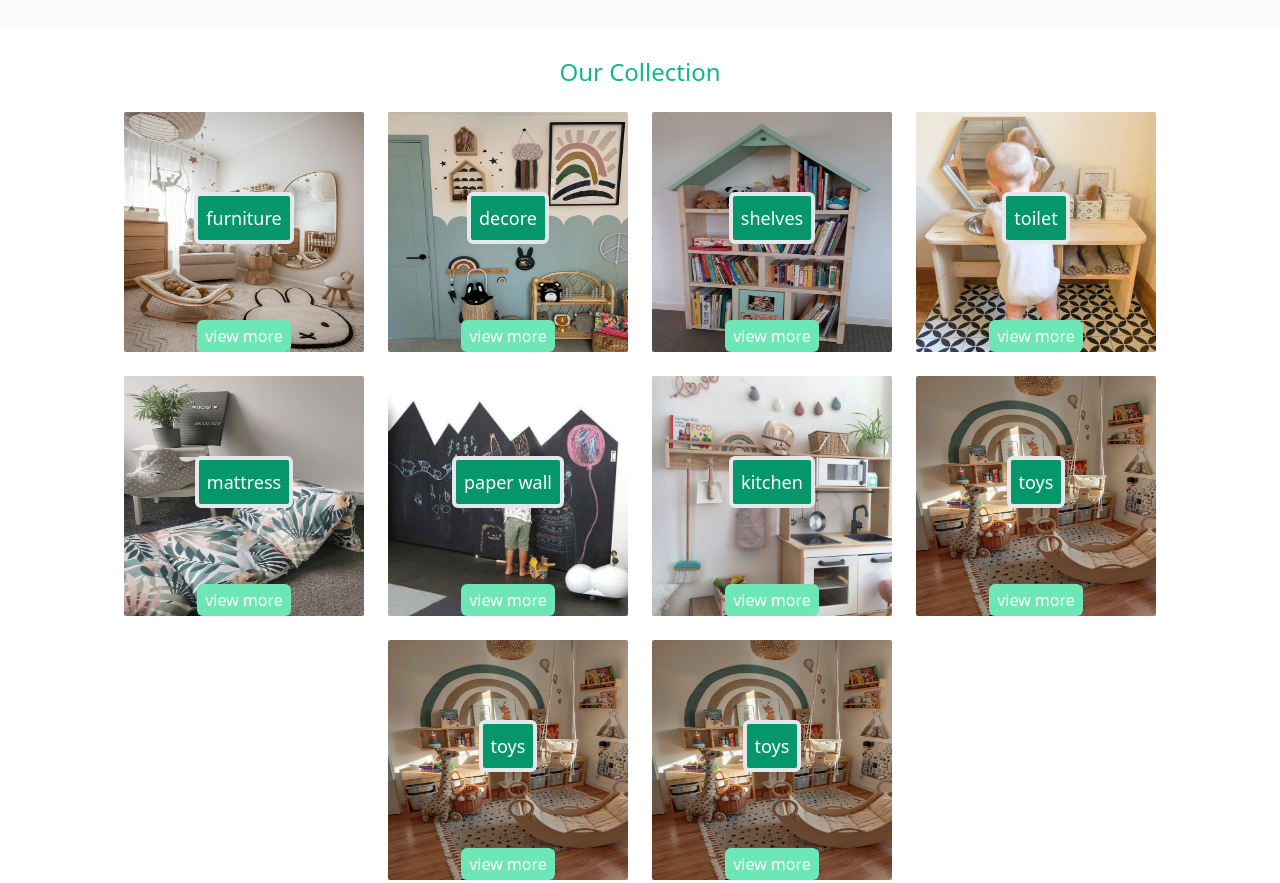
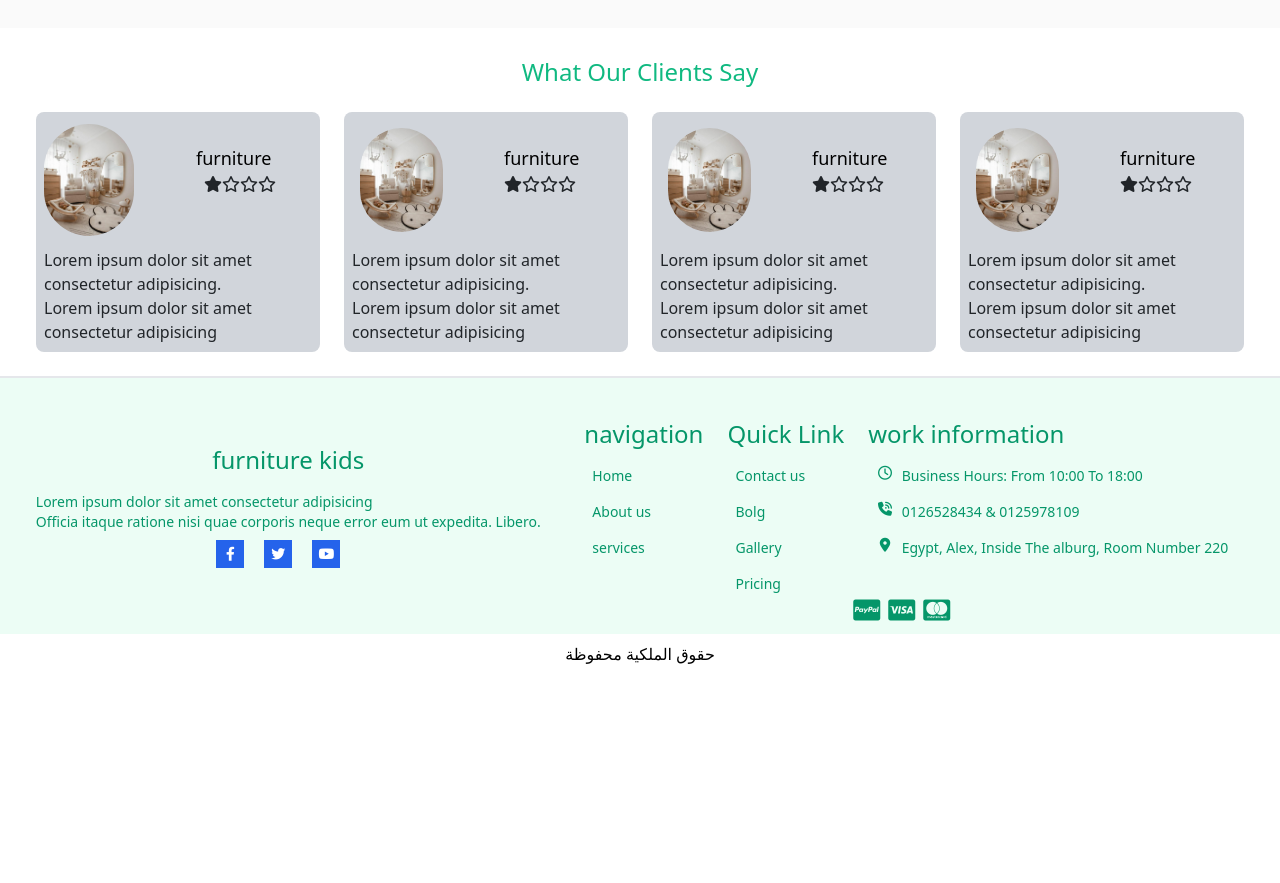
Before and after one commit to norhannabil/web-page, a website: page index.html in a window 1280 px wide. Shown: the part 3060-3943 px from the top of the page. After the commit the page ends 3734 px from the top, so only its background shows below. Drawn offline with nearby package versions, Linux system fonts and the light colour scheme.

Commit message:
pushtogithub

```diff
--- a/css/style.css
+++ b/css/style.css
@@ -84,3 +84,23 @@
      color: #fff;
 
  }
+ .client::before{
+    content: "f060"; /* Unicode أيقونة السهم لليسار */
+    font-family: "Font Awesome 6 Free"; /* استدعاء الخط */
+    font-weight: 900;
+    position: absolute;
+    left: -20px;
+    top: 50%;
+    transform: translateY(-50%);
+    color: white
+ }
+ .client::after{
+  content: "f061"; /* Unicode أيقونة السهم لليمين */
+  font-family: "Font Awesome 6 Free";
+  font-weight: 900;
+  position: absolute;
+  right: -20px;
+  top: 50%;
+  transform: translateY(-50%);
+  color: rgb(255, 0, 0);
+ }
--- a/index.html
+++ b/index.html
@@ -116,7 +116,7 @@
           border-4 border-solid p-2 bg-emerald-600   rounded-lg hover:bg-emerald-700 hover:text-white " href="#6 months" onclick="navigateToPage('6 months')">+6 monthes</a>
         </div>
         <div class="flex rounded-xl w-60 h-60 justify-center items-center overflow-hidden">
-          <img class="w-full h-full m-5" src="images/12monthes.jpg">
+          <img class="w-full h-full m-5" src="images/jungle gym.jpg">
           <a class="absolute mt-0  mb-4 text-white  text-l text-center border-4 border-solid p-2 bg-emerald-600 rounded-lg hover:bg-emerald-700 " href="#12 months" onclick="navigateToPage('12 months')">+12 monthes</a>
         </div>
         <div class="flex rounded-xl w-60 h-60 justify-center items-center overflow-hidden">
@@ -135,60 +135,85 @@
   <!-- end ages -->
   <!--start collection-->
     <div class="container ">
-      <h2 class=" text-emerald-500  text-2xl text-center font-medium ">Our Collection</h2>
-      <div class=" flex  content-center justify-center m-2  py-3 px-2 flex-wrap gap-4 ">
-        <div class="relative flex bg-white rounded-sm w-60 h-60 content-center items-center flex-col overflow-hidden duration-100 ">
-          <img class=" w-full h-full " src="images/room1.jfif">
-          <h2 class="absolute top-1/3 mt-0 mb-4 bg-emerald-600 text-white text-lg text-center border-solid border-4 p-2 rounded-md duration-100 hover:bg-emerald-700 cursor-pointer">furniture</h2>
-          <button class= "bg-emerald-300 text-white px-2 py-1 border-none rounded-md cursor-pointer absolute bottom-0  hover:bg-orange-600 ">view more</button>
+      <h2 class=" text-emerald-500  text-2xl text-center font-medium ">What Our Clients Say</h2>
+      <div class="  grid grid-cols-1 md:grid-cols-4 gap-4 m-4 ">
+        <div class="relative flex flex-col  pr-0  w-auto h-60 rounded-lg  bg-gray-300 ">
+          <h2 class="absolute top-8 left-40   text-black text-lg ">furniture</h2>
+
+      <div class=" flex content-between   duration-100 overflow-hidden">
+          <img class="  rounded-full p-1 ml-1 mt-2 " src="images/room1.jfif">
         </div>
-        <div class="relative flex bg-white rounded-sm w-60 h-60 content-center items-center flex-col overflow-hidden duration-100 ">
-          <img class=" w-full h-full " src="images/decore.jfif">
-          <h2 class="absolute top-1/3 mt-0 mb-4 bg-emerald-600 text-white text-lg text-center border-solid border-4 p-2 rounded-md duration-100 hover:bg-emerald-700 cursor-pointer">decore</h2>
-          <button class= "bg-emerald-300 text-white px-2 py-1 border-none rounded-md cursor-pointer absolute bottom-0  hover:bg-orange-600 ">view more</button>
+
+        <div class="absolute top-14 left-40 flex pt-2 pl-2  content-center items-center">
+          <i class="fa-solid fa-star"></i>
+          <i class="fa-regular fa-star"></i>
+          <i class="fa-regular fa-star"></i>
+          <i class="fa-regular fa-star"></i>
         </div>
-        <div class="relative flex bg-white rounded-sm w-60 h-60 content-center items-center flex-col overflow-hidden duration-100 ">
-          <img class=" w-full h-full " src="images/book (1).jpg">
-          <h2 class="absolute top-1/3 mt-0 mb-4 bg-emerald-600 text-white text-lg text-center border-solid border-4 p-2 rounded-md duration-100 hover:bg-emerald-700 cursor-pointer"> shelves</h2>
-          <button class= "bg-emerald-300 text-white px-2 py-1 border-none rounded-md cursor-pointer absolute bottom-0  hover:bg-orange-600 ">view more</button>
+
+
+
+          <p class="mt-0 p-2">Lorem ipsum dolor sit amet consectetur adipisicing.<br>Lorem ipsum dolor sit amet consectetur adipisicing</p>
       </div>
-        <div class="relative flex bg-white rounded-sm w-60 h-60 content-center items-center flex-col overflow-hidden duration-100 ">
-          <img class=" w-full h-full " src="images/toilet.jfif">
-          <h2 class="absolute top-1/3 mt-0 mb-4 bg-emerald-600 text-white text-lg text-center border-solid border-4 p-2 rounded-md duration-100 hover:bg-emerald-700 cursor-pointer">toilet</h2>
-          <button class= "bg-emerald-300 text-white px-2 py-1 border-none rounded-md cursor-pointer absolute bottom-0  hover:bg-orange-600 ">view more</button>
+      <div class="relative flex flex-col flex-nowrap pr-0  w-auto h-60 rounded-lg  bg-gray-300 ">
+        <h2 class="absolute top-8 left-40   text-black text-lg ">furniture</h2>
+
+    <div class=" flex content-between   duration-100 overflow-hidden">
+        <img class="  rounded-full p-2 ml-2 mt-2 " src="images/room1.jfif">
       </div>
-        <div class="relative flex bg-white rounded-sm w-60 h-60 content-center items-center flex-col overflow-hidden duration-100 ">
-          <img class=" w-full h-full " src="images/matress.jfif">
-          <h2 class="absolute top-1/3 mt-0 mb-4 bg-emerald-600 text-white text-lg text-center border-solid border-4 p-2 rounded-md duration-100 hover:bg-emerald-700 cursor-pointer">mattress</h2>
-          <button class= "bg-emerald-300 text-white px-2 py-1 border-none rounded-md cursor-pointer absolute bottom-0  hover:bg-orange-600 ">view more</button>
+
+      <div class="absolute top-14 left-40 flex pt-2   content-center items-center">
+        <i class="fa-solid fa-star"></i>
+        <i class="fa-regular fa-star"></i>
+        <i class="fa-regular fa-star"></i>
+        <i class="fa-regular fa-star"></i>
       </div>
-        <div class="relative flex bg-white rounded-sm w-60 h-60 content-center items-center flex-col overflow-hidden duration-100 ">
-          <img class=" w-full h-full " src="images/wall paper.jfif">
-          <h2 class="absolute top-1/3 mt-0 mb-4 bg-emerald-600 text-white text-lg text-center border-solid border-4 p-2 rounded-md duration-100 hover:bg-emerald-700 cursor-pointer">paper wall</h2>
-          <button class= "bg-emerald-300 text-white px-2 py-1 border-none rounded-md cursor-pointer absolute bottom-0  hover:bg-orange-600 ">view more</button>
+
+
+
+        <p class="mt-0 p-2">Lorem ipsum dolor sit amet consectetur adipisicing.<br>Lorem ipsum dolor sit amet consectetur adipisicing</p>
     </div>
-        <div class="relative flex bg-white rounded-sm w-60 h-60 content-center items-center flex-col overflow-hidden duration-100 ">
-          <img class=" w-full h-full " src="images/kitchen.jfif">
-          <h2 class="absolute top-1/3 bg-emerald-600 text-white text-lg text-center border-solid border-4 p-2 rounded-md duration-100 hover:bg-emerald-700 cursor-pointer">kitchen</h2>
-          <button class= "bg-emerald-300 text-white px-2 py-1 border-none rounded-md cursor-pointer absolute bottom-0  hover:bg-orange-600 ">view more</button>
+    <div class="relative flex flex-col flex-nowrap pr-0  w-auto h-60 rounded-lg  bg-gray-300 ">
+      <h2 class="absolute top-8 left-40   text-black text-lg ">furniture</h2>
+
+  <div class=" flex content-between   duration-100 overflow-hidden">
+      <img class="  rounded-full p-2 ml-2 mt-2 " src="images/room1.jfif">
     </div>
-        <div class="relative flex bg-white rounded-sm w-60 h-60 content-center items-center flex-col overflow-hidden duration-100 ">
-          <img class=" w-full h-full " src="images/3.jfif">
-          <h2 class="absolute top-1/3 bg-emerald-600 text-white text-lg text-center border-solid border-4 p-2 rounded-md duration-100 hover:bg-emerald-700 cursor-pointer">toys</h2>
-          <button class= "bg-emerald-300 text-white px-2 py-1 border-none rounded-md cursor-pointer absolute bottom-0  hover:bg-orange-600 ">view more</button>
+
+    <div class="absolute top-14 left-40 flex pt-2   content-center items-center">
+      <i class="fa-solid fa-star"></i>
+      <i class="fa-regular fa-star"></i>
+      <i class="fa-regular fa-star"></i>
+      <i class="fa-regular fa-star"></i>
     </div>
-        <div class="relative flex bg-white rounded-sm w-60 h-60 content-center items-center flex-col overflow-hidden duration-100 ">
-          <img class=" w-full h-full " src="images/3.jfif">
-          <h2 class="absolute top-1/3 bg-emerald-600 text-white text-lg text-center border-solid border-4 p-2 rounded-md duration-100 hover:bg-emerald-700 cursor-pointer">toys</h2>
-          <button class= "bg-emerald-300 text-white px-2 py-1 border-none rounded-md cursor-pointer absolute bottom-0  hover:bg-orange-600 ">view more</button>
+
+
+
+      <p class="mt-0 p-2">Lorem ipsum dolor sit amet consectetur adipisicing.<br>Lorem ipsum dolor sit amet consectetur adipisicing</p>
   </div>
-        <div class="relative flex bg-white rounded-sm w-60 h-60 content-center items-center flex-col overflow-hidden duration-100 ">
-          <img class=" w-full h-full " src="images/3.jfif">
-          <h2 class="absolute top-1/3 bg-emerald-600 text-white text-lg text-center border-solid border-4 p-2 rounded-md duration-100 hover:bg-emerald-700 cursor-pointer">toys</h2>
-          <button class= "bg-emerald-300 text-white px-2 py-1 border-none rounded-md cursor-pointer absolute bottom-0  hover:bg-orange-600 ">view more</button>
+  <div class="relative flex flex-col flex-nowrap pr-0  w-auto h-60 rounded-lg  bg-gray-300 ">
+    <h2 class="absolute top-8 left-40   text-black text-lg ">furniture</h2>
+
+<div class=" flex content-between   duration-100 overflow-hidden">
+    <img class="  rounded-full p-2 ml-2 mt-2 " src="images/room1.jfif">
+  </div>
+
+  <div class="absolute top-14 left-40 flex pt-2   content-center items-center">
+    <i class="fa-solid fa-star"></i>
+    <i class="fa-regular fa-star"></i>
+    <i class="fa-regular fa-star"></i>
+    <i class="fa-regular fa-star"></i>
+  </div>
+
+
+
+    <p class="mt-0 p-2">Lorem ipsum dolor sit amet consectetur adipisicing.<br>Lorem ipsum dolor sit amet consectetur adipisicing</p>
+</div>
+
+
       </div>
       </div>
-      </div>
+
   <!--end collection-->
   <!-- Start Footer -->
   <div class="relative border-t-2 bg-emerald-50 p-2 w-full h-1/2 ">
```
Also changed, not shown: contact.html (+2 -2 lines). Lines whose indentation alone changed are shown as unchanged.
